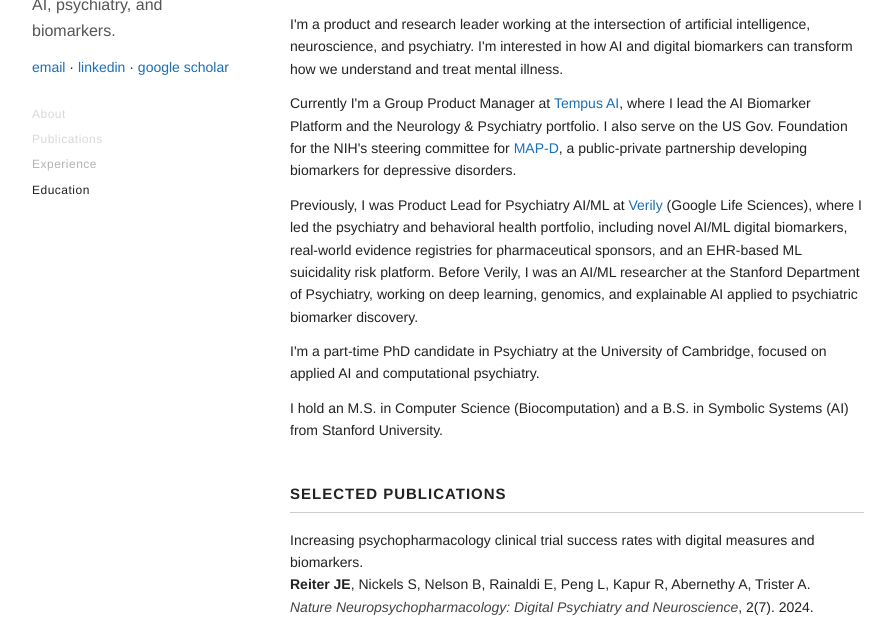
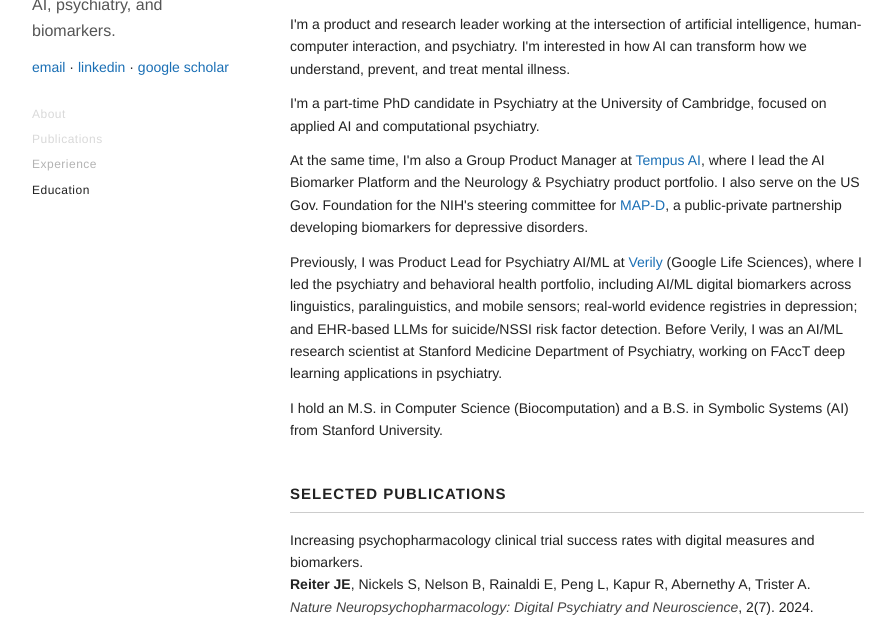
Before and after one commit to jacobereiter/jacob-reiter-cv, a plain HTML site: page index.html in a window 1280 px wide. Shown: the part 90-719 px from the top of the page, without its empty margins (192-1085 px from the left). Drawn offline with Linux system fonts and the light colour scheme.

Commit message:
Update about section content and Google Scholar link

```diff
--- a/index.html
+++ b/index.html
@@ -205,7 +205,7 @@
     <p class="contact">
         <a href="mailto:jacob.e.reiter@gmail.com">email</a> &middot;
         <a href="https://www.linkedin.com/in/jacob-reiter/">linkedin</a> &middot;
-        <a href="https://scholar.google.com/scholar?q=author:%22Jacob+Reiter%22+psychiatry">google scholar</a>
+        <a href="https://scholar.google.com/citations?user=LgEyyYsAAAAJ&hl=en&oi=ao">google scholar</a>
     </p>
     <nav id="sidebar">
         <a href="#about">About</a>
@@ -219,25 +219,25 @@
 
 <h2 id="about">About</h2>
 <p>
-    I'm a product and research leader working at the intersection of artificial intelligence, neuroscience, and psychiatry.
-    I'm interested in how AI and digital biomarkers can transform how we understand and treat mental illness.
+    I'm a product and research leader working at the intersection of artificial intelligence, human-computer interaction, and psychiatry.
+    I'm interested in how AI can transform how we understand, prevent, and treat mental illness.
 </p>
 <p>
-    Currently I'm a Group Product Manager at <a href="https://www.tempus.com/">Tempus AI</a>, where I lead the
-    AI Biomarker Platform and the Neurology &amp; Psychiatry portfolio. I also serve on the
+    I'm a part-time PhD candidate in Psychiatry at the University of Cambridge,
+    focused on applied AI and computational psychiatry.
+</p>
+<p>
+    At the same time, I'm also a Group Product Manager at <a href="https://www.tempus.com/">Tempus AI</a>, where I lead the
+    AI Biomarker Platform and the Neurology &amp; Psychiatry product portfolio. I also serve on the
     US Gov. Foundation for the NIH's steering committee for <a href="https://fnih.org/our-programs/map-d-depression/">MAP-D</a>,
     a public-private partnership developing biomarkers for depressive disorders.
 </p>
 <p>
     Previously, I was Product Lead for Psychiatry AI/ML at <a href="https://verily.com/">Verily</a> (Google Life Sciences),
-    where I led the psychiatry and behavioral health portfolio, including novel AI/ML digital biomarkers,
-    real-world evidence registries for pharmaceutical sponsors, and an EHR-based ML suicidality risk platform.
-    Before Verily, I was an AI/ML researcher at the Stanford Department of Psychiatry,
-    working on deep learning, genomics, and explainable AI applied to psychiatric biomarker discovery.
-</p>
-<p>
-    I'm a part-time PhD candidate in Psychiatry at the University of Cambridge,
-    focused on applied AI and computational psychiatry.
+    where I led the psychiatry and behavioral health portfolio, including AI/ML digital biomarkers across linguistics, paralinguistics, and mobile sensors;
+    real-world evidence registries in depression; and EHR-based LLMs for suicide/NSSI risk factor detection.
+    Before Verily, I was an AI/ML research scientist at Stanford Medicine Department of Psychiatry,
+    working on FAccT deep learning applications in psychiatry.
 </p>
 <p>
     I hold an M.S. in Computer Science (Biocomputation)
```
